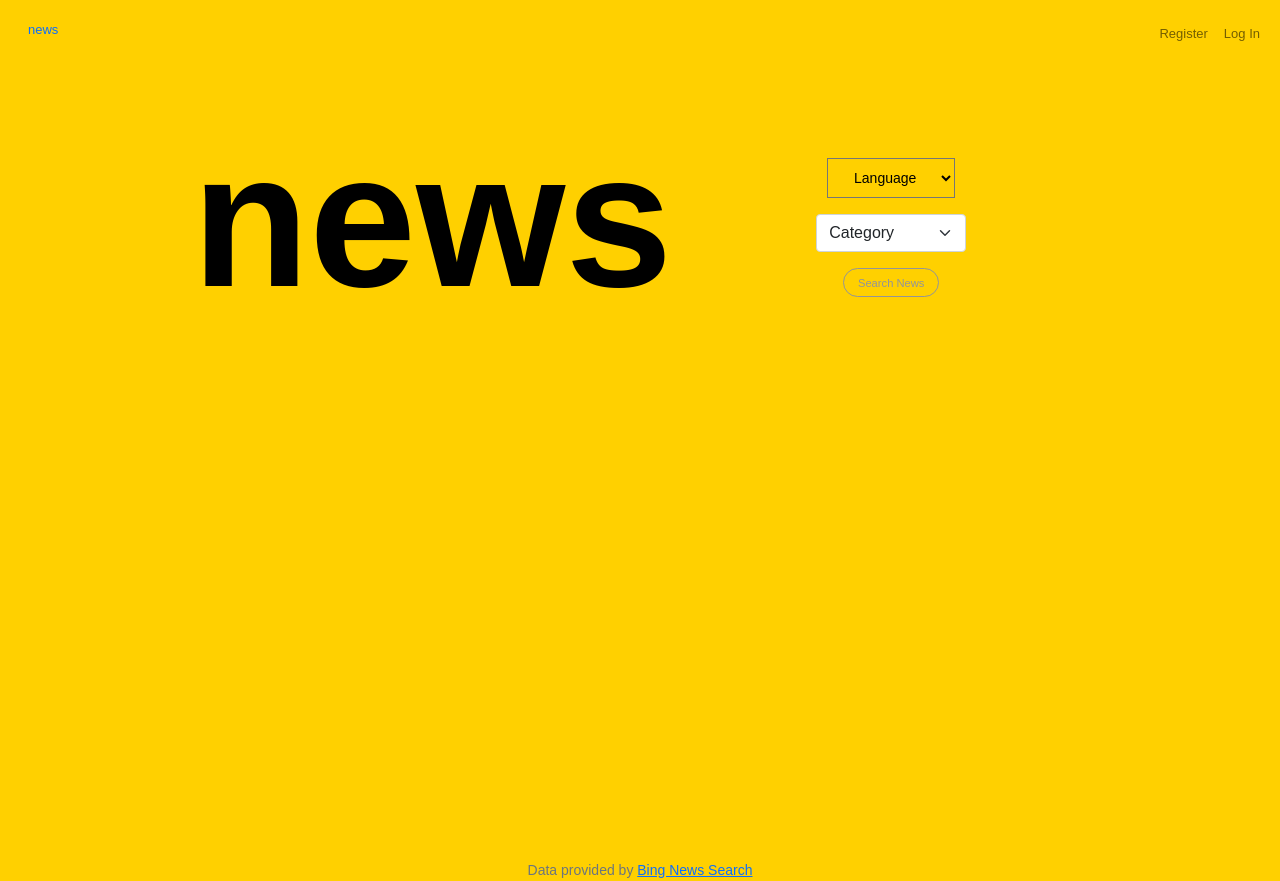
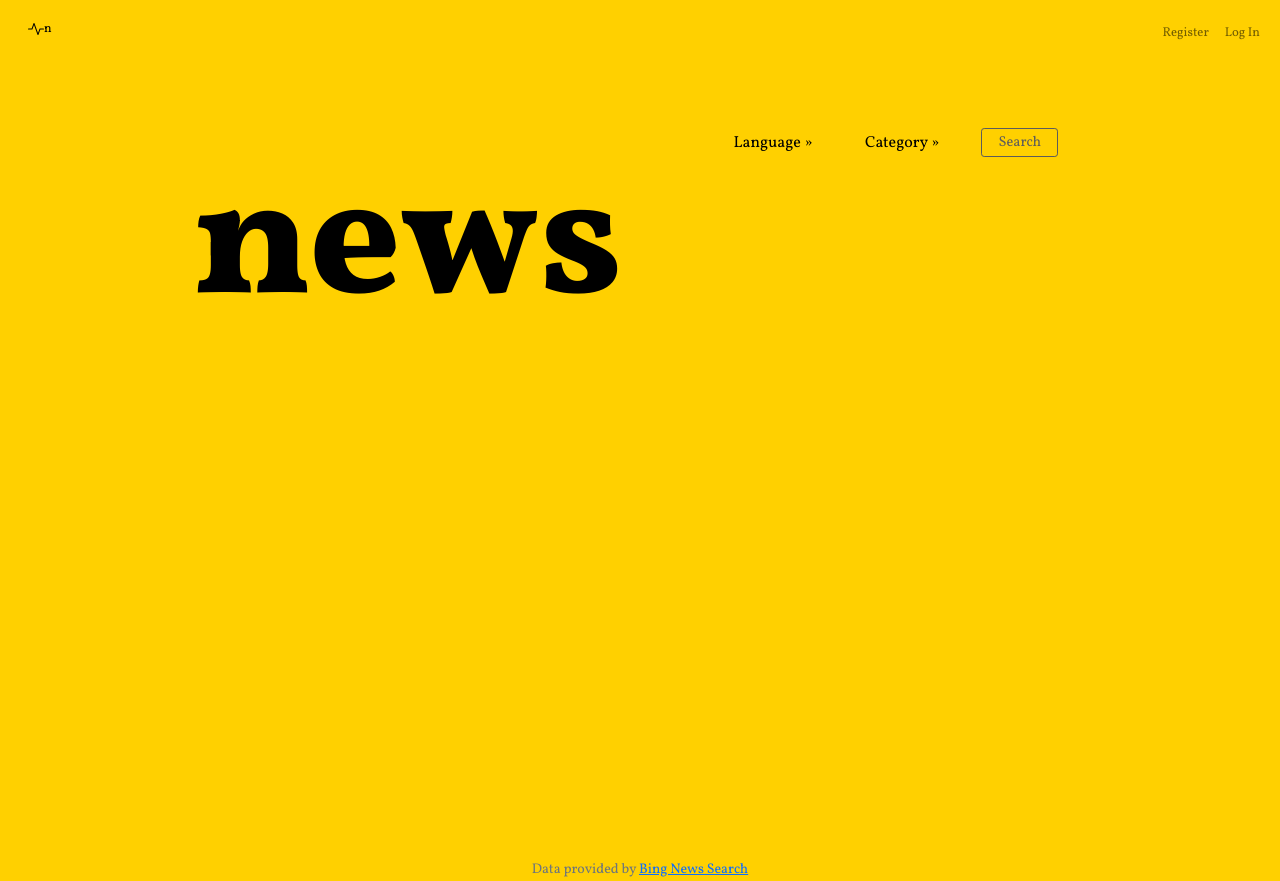
Before and after one commit to Renatableao/Final_Project, a Flask app: page / in a window 1280 px wide. Run offline with Flask 2, Linux system fonts and the light colour scheme.

Commit message:
Searching fields working

```diff
--- a/app.py
+++ b/app.py
@@ -36,18 +36,19 @@ def index():
 	# User reached route via POST
 	if request.method == "POST":
 
-		# Ensure symbol is provided
-		if not request.form.get("language"):
+		# Ensure language is provided
+		if not request.form.get("input_lan"):
 			return apology("Must provide language", 400)
 
-		if not request.form.get("category"):
+        # Ensure category is provided
+		if not request.form.get("input_categ"):
 			return apology("Must provide category", 400)
 
 		else:
-			language = request.form.get("language")
-			category = request.form.get("category")
+			country = request.form.get("input_lan")
+			category = request.form.get("input_categ")
 
-			result = search(language, category)
+			result = search(country, category)
 
 			return render_template("news.html", result=result)
 
--- a/static/styles.css
+++ b/static/styles.css
@@ -6,13 +6,19 @@
     text-decoration: none;
 }
 
+.nav-link {
+    color: black;
+    font-size: 0.8rem;
+}
+
 #nav {
-    font-size: small;
+    font-size: 0.9rem;
+    color: black;
 }
 
 body {
     height: 100vh;
-    font-family: "Poppins", Arial, Helvetica, sans-serif;
+    font-family: 'Vollkorn', serif;
     background-color:#ffd000;
 
 }
@@ -22,26 +28,114 @@ body {
     display: flex;
     flex-direction: row;
     gap:9rem;
-    margin-top: 1rem;
+    margin-top: 3.5rem;
 
 }
 
 .newstitle
 {
-    font-size: 12rem;
+    font-size: 11rem;
     font-weight: bold;
     margin-left: 12rem;
     color: black;
 }
 
-.selection {
+.option {
+    width:15rem;
+    height:auto;
+    background:#ffd000;
+    display: flex;
+    justify-content: center;
+    gap: 1rem;
+  }
+
+  .option ul {
+    padding:0;
+    width: 100%;
+    list-style-type:none;
+    text-align: center;
+    font-size: 1rem;
     margin: 0;
-    display: flex;
-    flex-direction: column;
-    align-items: center;
-    gap: 1rem;
-    justify-content: center;
+  }
 
+  .option ul li {
+    position:relative;
+    width: 100%;
+    margin:0 1rem 0 0;
+    display:inline-block;
+
+  }
+
+  li > a:after { content: ' »'; } /* Change this in order to change the Dropdown symbol */
+
+  li > a:only-child:after { content: ''; }
+
+  #language, #category {
+    color:black;
+  }
+
+
+  .language, .category {
+    color:#5c5c5c;
+    font-size: 0.9rem;
+  }
+
+
+  .option ul li a {
+    padding:1rem;
+    display:inline-block;
+    text-decoration:none;
+  }
+
+  #language:hover, #category:hover {
+      color: black;
+  }
+
+  .language:hover, .category:hover {
+    opacity: 20%;
+  }
+
+
+  .option ul li ul {
+    display:none;
+    position:absolute;
+    left:0;
+    background:#ffd000;
+    float:left;
+    border-top: 0.1px solid black;
+  }
+
+  .option ul li ul li {
+    width:100%;
+    border-bottom:0.1px dashed #5c5c5c;
+  }
+
+.option ul li ul li:last-child {
+    width:100%;
+    border-bottom:none;
+}
+
+.option ul li:hover ul {
+    display:block;
+}
+
+#submit {
+    margin-top: 0.8rem;
+    margin-left: 0.5rem;
+    height: 1.8rem;
+    font-size: 0.9rem;
+    border-radius: 0.2rem;
+    background-color: transparent;
+    color: #5c5c5c;
+    border-color: #5c5c5c ;
+    transition: 1s;
+    padding: 0rem 1rem;
+
+}
+
+#submit:hover {
+    background-color:black;
+    color: white;
 }
 
 .news_list {
@@ -63,24 +157,7 @@ main {
 }
 
 
-#select {
-    padding: 0rem;
-    width: 8rem;
-    height: 2.5rem;
-    font-size: 14px;
-    background: #ffd000;
-    text-align: center;
-}
 
-#submit {
-    width: 6rem;
-    height: 1.8rem;
-    font-size: 0.7rem;
-    border-radius: 2rem;
-    background-color: transparent;
-    color: #939597;
-    border-color: #939597;
-}
 
 footer {
     background-color: #ffd000;
--- a/templates/index.html
+++ b/templates/index.html
@@ -1,26 +1,62 @@
 {% extends "layout.html" %}
+
+{% block script %}
+<script type="text/javascript">
+  function myfunc_l( thisObj )
+  {
+    var name = thisObj.name;
+    var text = thisObj.innerText;
+    document.getElementById("language").innerHTML = text
+    document.getElementById("input_lan").value= name
+
+  }
+
+  function myfunc_c( thisObj )
+  {
+    var name = thisObj.name;
+    var text = thisObj.innerText;
+    document.getElementById("category").innerHTML = text
+    document.getElementById("input_categ").value= name
+  }
+</script>
+{% endblock %}
+
 
 {% block title %}
     Search News
 {% endblock %}
 
 {% block section %}
+  {% if not session["user_id"] %}
+    <p class="newstitle">news</p>
+  {% endif %}
     <form action="/" method="post" class="selection">
-                <select name="language" id="select">
-                    <option disabled selected>Language</option>
-                    <option value="BR">Portuguese</option>
-                    <option value="US">English</option>
-                    <option value="FR">French</option>
-                    <option value="IT">Italian</option>
-                    <option value="CN">Chinese</option>
-            </select>
-            <select name="category" class="form-select mx-auto" type="text" id="text-input">
-                    <option disabled selected>Category</option>
-                    <option value="business">Business</option>
-                    <option value="entertainment">Entertainment</option>
-                    <option value="sports">Sports</option>
-                    <option value="world">World</option>
-            </select>
-        <button class="btn btn-primary" id="submit" type="submit">Search News</button>
+      <nav class="option">
+        <input type="hidden" id="input_lan" name = "input_lan" value="language">
+        <ul>
+          <li><a id="language" href="#">Language</a>
+            <ul>
+              <li><a class ="language" name="US" href="#" onclick="myfunc_l(this)">English</a></li>
+              <li><a class ="language" name="BR" href="#" onclick="myfunc_l(this)">Portuguese</a></li>
+              <li><a class ="language" name="FR" href="#" onclick="myfunc_l(this)">French</a></li>
+              <li><a class ="language" name="IT" href="#" onclick="myfunc_l(this)">Italian</a></li>
+              <li><a class ="language" name="CN" href="#" onclick="myfunc_l(this)">Chinese</a></li>
+            </ul>
+          </li>
+        </ul>
+
+        <ul>
+          <li><a id= "category" href="#">Category</a>
+            <input type="hidden" id="input_categ" name = "input_categ" value="category">
+            <ul>
+              <li><a class ="category" name="business" href="#" onclick="myfunc_c(this)">Business</a></li>
+              <li><a class ="category" name="entertainment" href="#" onclick="myfunc_c(this)">Entertainment</a></li>
+              <li><a class ="category" name="sports" href="#" onclick="myfunc_c(this)">Sports</a></li>
+              <li><a class ="category" name="world" href="#" onclick="myfunc_c(this)">World</a></li>
+            </ul>
+          </li>
+        </ul>
+        <button class="btn btn-primary" id="submit" type="submit">Search</button>
+      </nav>
     </form>
 {% endblock %}
--- a/templates/layout.html
+++ b/templates/layout.html
@@ -16,8 +16,12 @@
 
         <link href="/static/styles.css" rel="stylesheet">
 
+        <!--Google Font-->
+        <link rel="preconnect" href="https://fonts.googleapis.com">
+        <link rel="preconnect" href="https://fonts.gstatic.com" crossorigin>
+        <link href="https://fonts.googleapis.com/css2?family=Vollkorn:wght@400;500;600;800;900&display=swap" rel="stylesheet">
 
-               {% block head %} {% endblock %}
+
 
 
         <title>CS50 Final Project: {% block title %}{% endblock %}</title>
@@ -28,7 +32,10 @@
 
         <nav class="navbar navbar-expand-md navbar-light" id = "nav">
             <div class="container-fluid">
-                <a class="nav-link" href="/">news</a>
+                <a class="nav-link" href="/"><svg xmlns="http://www.w3.org/2000/svg" width="16" height="16" fill="currentColor" class="bi bi-activity" viewBox="0 0 16 16">
+                    <path fill-rule="evenodd" d="M6 2a.5.5 0 0 1 .47.33L10 12.036l1.53-4.208A.5.5 0 0 1 12 7.5h3.5a.5.5 0 0 1 0 1h-3.15l-1.88 5.17a.5.5 0 0 1-.94 0L6 3.964 4.47 8.171A.5.5 0 0 1 4 8.5H.5a.5.5 0 0 1 0-1h3.15l1.88-5.17A.5.5 0 0 1 6 2Z"/>
+                  </svg><span>n</span></a>
+
                 <button aria-controls="navbar" aria-expanded="false" aria-label="Toggle navigation" class="navbar-toggler" data-bs-target="#navbar" data-bs-toggle="collapse" type="button">
                     <span class="navbar-toggler-icon"></span>
                 </button>
@@ -49,11 +56,8 @@
         </nav>
 
     <section class ="news">
-        {% if not session["user_id"] %}
-            <p class="newstitle">news</p>
-        {% endif %}
-
         {% block section %}{% endblock %}
+        {% block script %} {% endblock %}
     </section>
 
 
```
Also changed, not shown: templates/news.html (+60 -0 lines).
